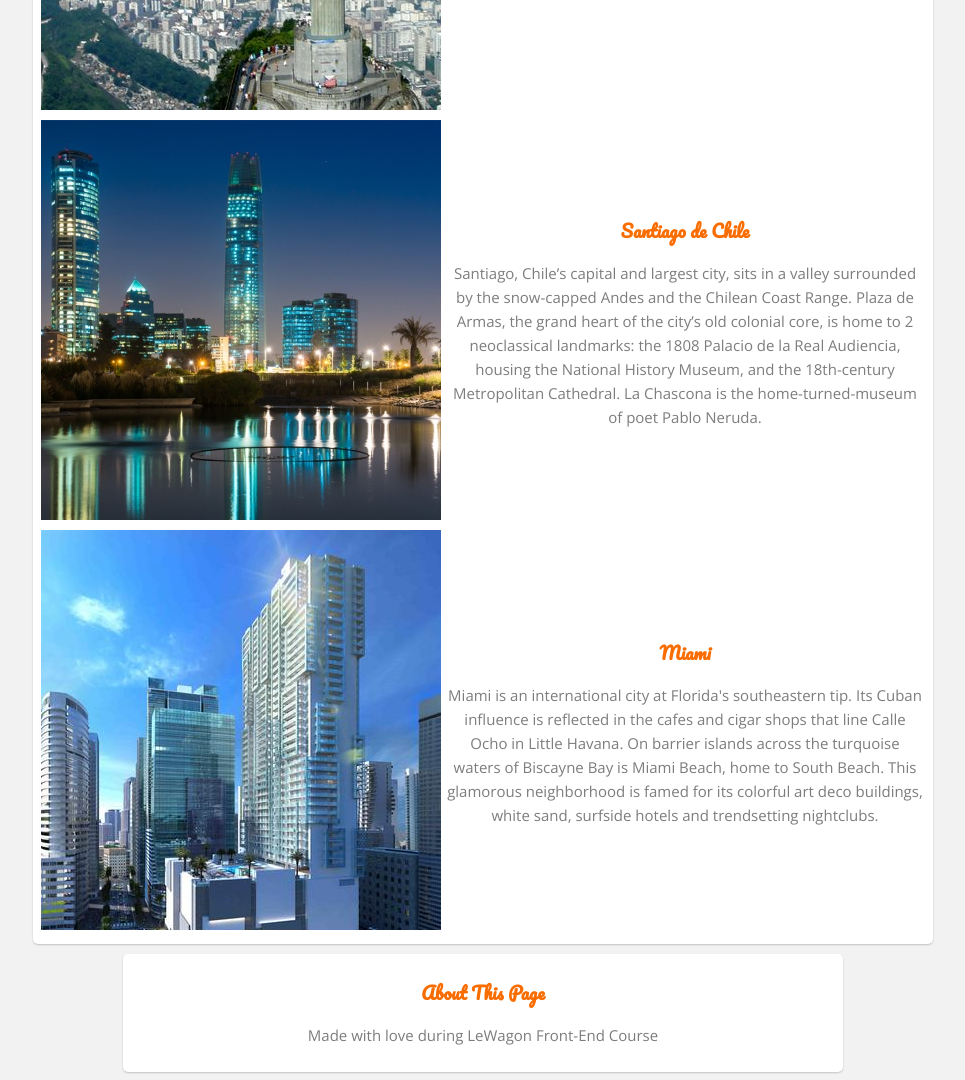
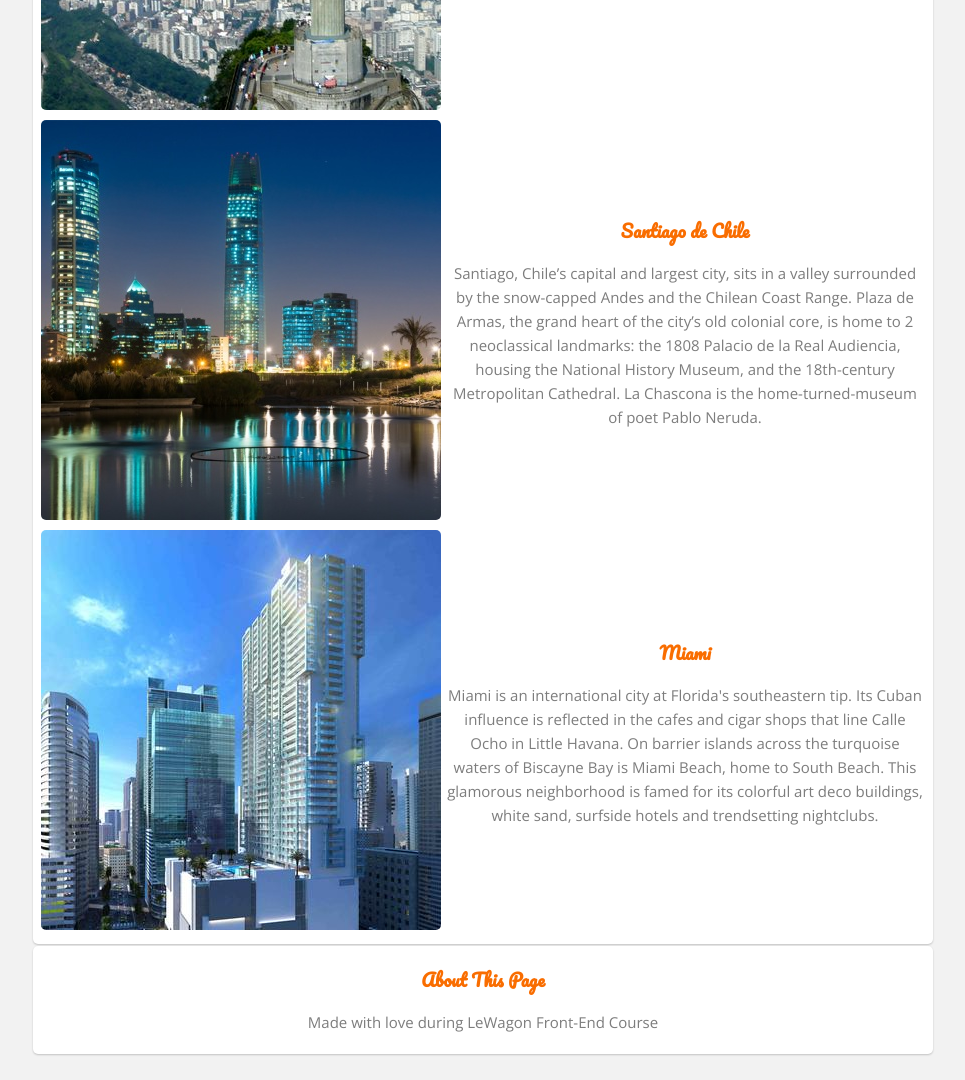
Before and after one commit to nichohelmut/profile, a plain HTML site: page index.html in a window 1280 px wide. Shown: the part 940-2020 px from the top of the page, without its empty margins (157-1122 px from the left). Drawn offline with nearby package versions, Linux system fonts and the light colour scheme.

Commit message:
Update index.html

```diff
--- a/index.html
+++ b/index.html
@@ -13,7 +13,6 @@
   <title>Nicholas Utikal</title>
 
 </head>
-
 <body>
 <div class="container">
   <div class = "card">
@@ -39,53 +38,48 @@ I am fluent in German, English, Spanish and Portuguese.
   </ul>
 </div>
 
+
 <div class="card">
 <h2>My Favorite Places</h2>
 <table>
       <tbody>
-
         <tr>
           <td>
-            <img src="images/rio.jpg" alt="Rio De Janeiro">
+            <img class="pic" src="images/rio.jpg" alt="Rio De Janeiro">
           </td>
           <td>
             <h3>Rio de Janeiro</h3>
             <p>Rio de Janeiro is a huge seaside city in Brazil, famed for its Copacabana and Ipanema beaches, 38m Christ the Redeemer statue atop Mount Corcovado and for Sugarloaf Mountain, a granite peak with cable cars to its summit.</p>
           </td>
         </tr>
-
-
         <tr>
           <td>
-            <img src="images/chile.jpg" alt="Santiago de Chile">
+            <img class="pic" src="images/chile.jpg" alt="Santiago de Chile">
           </td>
           <td>
             <h3>Santiago de Chile</h3>
             <p>Santiago, Chile’s capital and largest city, sits in a valley surrounded by the snow-capped Andes and the Chilean Coast Range. Plaza de Armas, the grand heart of the city’s old colonial core, is home to 2 neoclassical landmarks: the 1808 Palacio de la Real Audiencia, housing the National History Museum, and the 18th-century Metropolitan Cathedral. La Chascona is the home-turned-museum of poet Pablo Neruda.</p>
           </td>
         </tr>
-
-
         <tr>
           <td>
-            <img src="images/miami.jpg" alt="Miami">
+            <img class="pic" src="images/miami.jpg" alt="Miami">
           </td>
           <td>
             <h3>Miami</h3>
             <p>Miami is an international city at Florida's southeastern tip. Its Cuban influence is reflected in the cafes and cigar shops that line Calle Ocho in Little Havana. On barrier islands across the turquoise waters of Biscayne Bay is Miami Beach, home to South Beach. This glamorous neighborhood is famed for its colorful art deco buildings, white sand, surfside hotels and trendsetting nightclubs.</p>
           </td>
         </tr>
-
       </tbody>
     </table>
     </div>
-</div>
-</body>
 
 <footer>
-  <div class ="footer">
+  <div class ="card">
   <h3>About This Page</h3>
   <p>Made with love during LeWagon Front-End Course</p>
   </div>
 </footer>
+</div>
+</body>
 </html>
```
Lines whose indentation alone changed are shown as unchanged.
